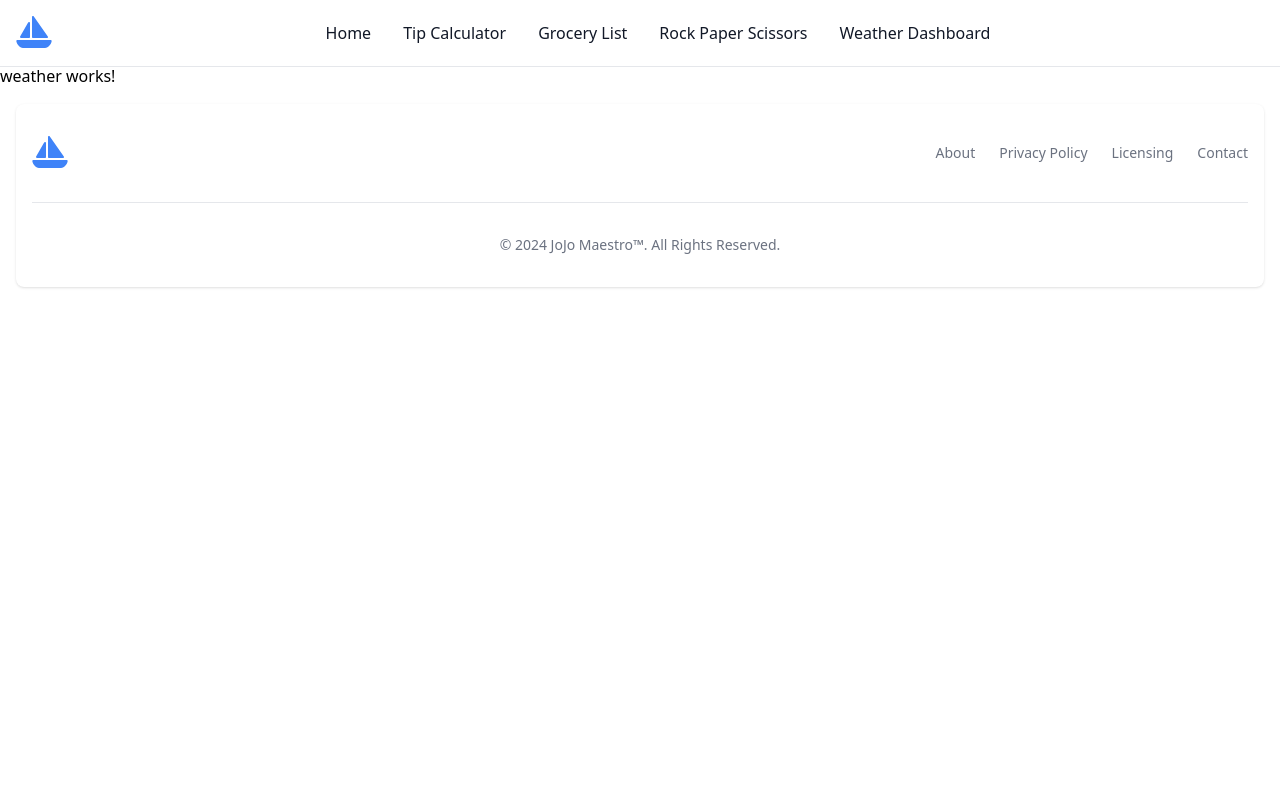
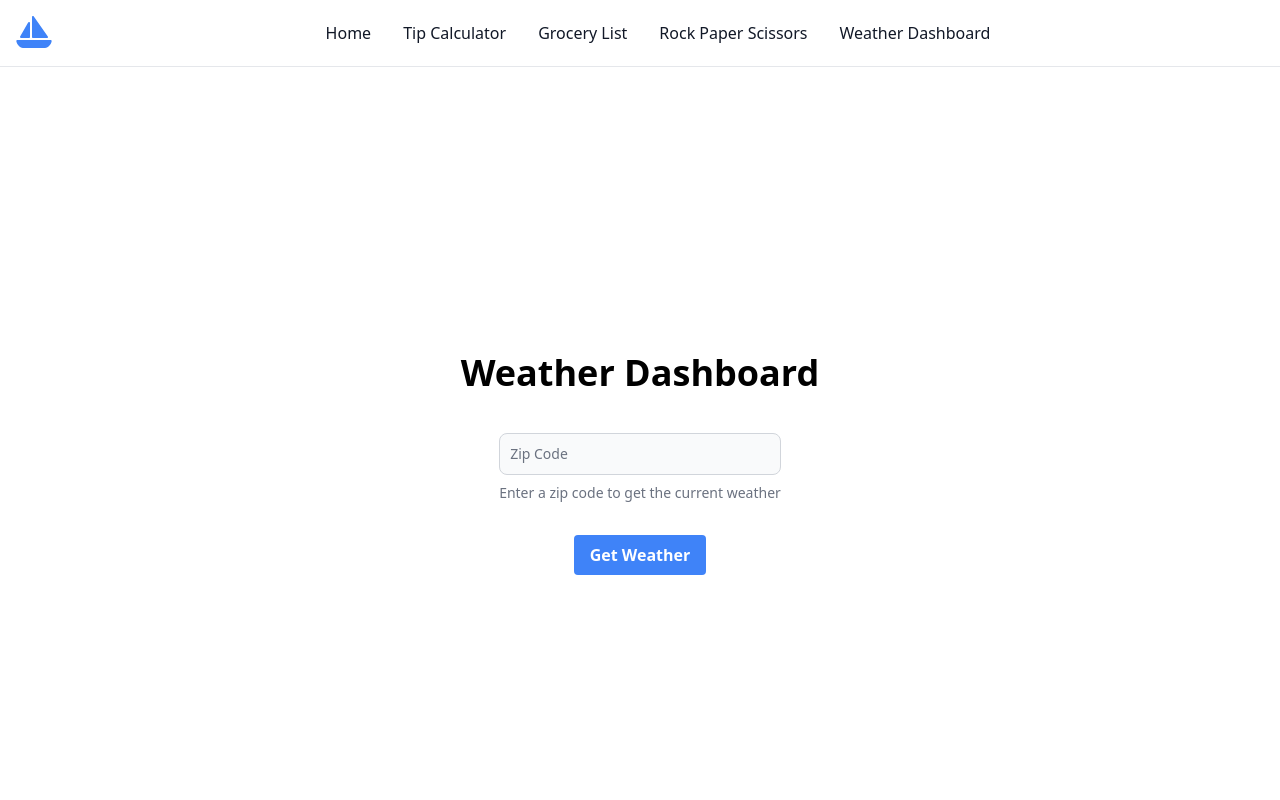
Before and after one commit to UreshiiPanda/zeal, an Angular app in the folder zeal/: page /weather in a window 1280 px wide. Shown: the top 800 px of the page. Built offline with nearby package versions, Linux system fonts and the light colour scheme.

Commit message:
weather page finished except for API call

```diff
--- a/zeal/src/app/shared/components/weather/weather.component.html
+++ b/zeal/src/app/shared/components/weather/weather.component.html
@@ -1 +1,25 @@
-<p>weather works!</p>
+
+<div *ngIf="!showWeather" class="flex flex-col items-center justify-center min-h-screen">
+  <h1 class="text-4xl font-bold mb-8">Weather Dashboard</h1>
+  <div class="mb-8">
+    <label for="helper-text" class="block mb-2 text-sm font-medium text-gray-900 dark:text-white"></label>
+    <input type="email" id="helper-text" [(ngModel)]="zipCode" aria-describedby="helper-text-explanation" class="bg-gray-50 border border-gray-300 text-gray-900 text-sm rounded-lg focus:ring-blue-500 focus:border-blue-500 block w-full p-2.5 dark:bg-gray-700 dark:border-gray-600 dark:placeholder-gray-400 dark:text-white dark:focus:ring-blue-500 dark:focus:border-blue-500" placeholder="Zip Code">
+    <p id="helper-text-explanation" class="mt-2 text-sm text-gray-500 dark:text-gray-400">Enter a zip code to get the current weather</p>
+  </div>
+  <button (click)="getWeather()" class="bg-blue-500 hover:bg-blue-700 text-white font-bold py-2 px-4 rounded">
+    Get Weather
+  </button>
+</div>
+
+<div *ngIf="showWeather" class="flex flex-col items-center justify-center min-h-screen">
+  <h1 class="text-4xl font-bold mb-8">Weather Dashboard</h1>
+  <div class="space-y-4 mb-8">
+    <p>City: {{ weatherData.city }}</p>
+    <p>Current Temperature (Celsius): {{ weatherData.temp }}</p>
+    <p>Humidity: {{ weatherData.humidity }}</p>
+    <p>Conditions: {{ weatherData.conditions }}</p>
+  </div>
+  <button (click)="enterNewZipCode()" class="bg-blue-500 hover:bg-blue-700 text-white font-bold py-2 px-4 rounded">
+    Enter New Zip Code
+  </button>
+</div>
--- a/zeal/src/app/shared/components/weather/weather.component.ts
+++ b/zeal/src/app/shared/components/weather/weather.component.ts
@@ -1,12 +1,45 @@
 import { Component } from '@angular/core';
+import { FormsModule } from '@angular/forms';
+import { DecimalPipe, NgIf } from '@angular/common';
+import { RouterOutlet, RouterLink, RouterLinkActive } from '@angular/router';
+
+
 
 @Component({
   selector: 'weather',
   standalone: true,
-  imports: [],
+  imports: [
+    NgIf,
+    DecimalPipe,
+    FormsModule,
+    RouterOutlet,
+    RouterLink,
+    RouterLinkActive,
+
+  ],
   templateUrl: './weather.component.html',
   styleUrl: './weather.component.css'
 })
+
 export class WeatherComponent {
 
+  showWeather: boolean = false;
+  zipCode: string = '';
+  weatherData: any = {
+    city: 'Dallas, TX 75201',
+    temp: '25°C',
+    humidity: '90',
+    conditions: 'Partly cloudy'
+  };
+
+  getWeather() {
+    // Perform weather API call based on the zipCode
+    // Update the weatherData based on the API response
+    this.showWeather = true;
+  }
+
+  enterNewZipCode() {
+    this.showWeather = false;
+    this.zipCode = '';
+  }
 }
```
